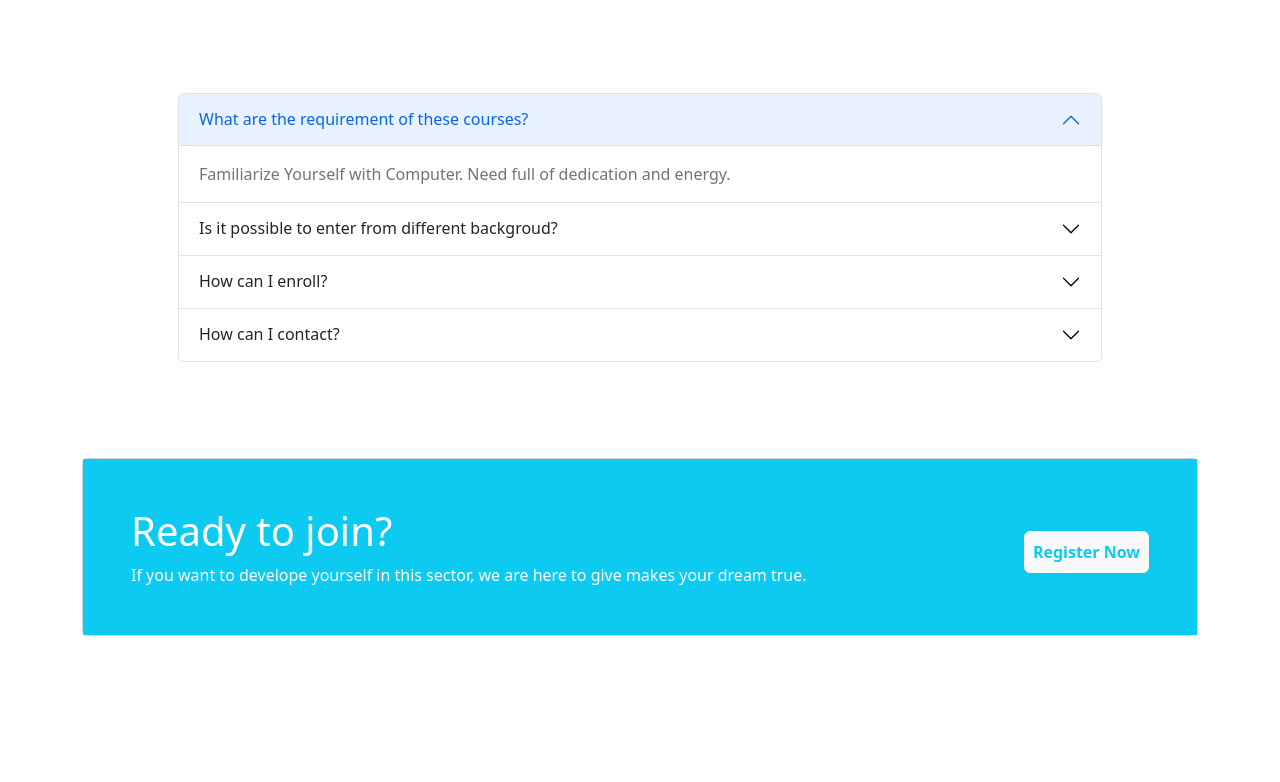
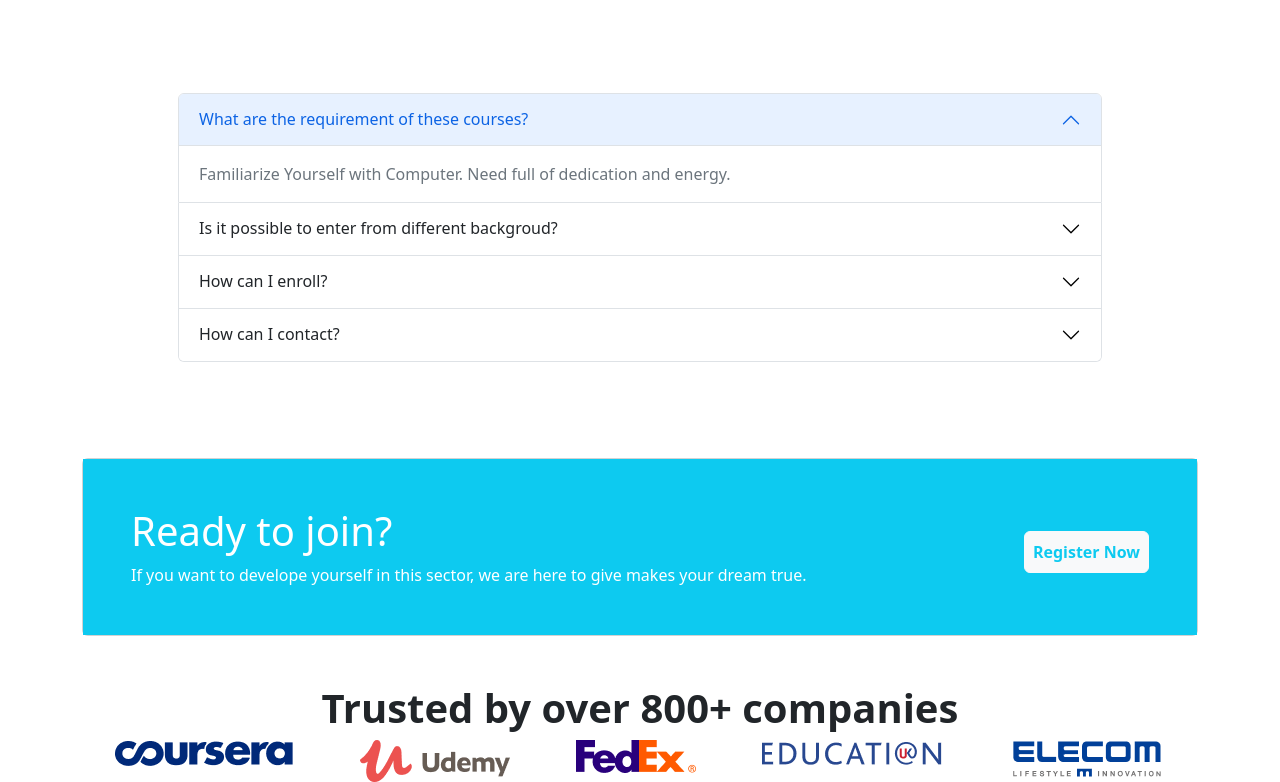
Before and after one commit to shahriar0015/assignment3-skTech, a plain HTML site: page index.html in a window 1280 px wide. Shown: the part 2630-3412 px from the top of the page. Before the commit the page ends 3266 px from the top, so only its background shows below. Drawn offline with nearby package versions, Linux system fonts and the light colour scheme.

Commit message:
companies

```diff
--- a/index.html
+++ b/index.html
@@ -369,6 +369,23 @@
     </section>
     <!-- joining end -->
 
+    <!-- trusted companies start -->
+    <section class="container mt-5 d-none d-lg-block">
+        <div class="text-center">
+            <h1 class="fw-semibold">Trusted by over 800+ companies</h1>
+        </div>
+        <div class="d-flex flex-row justify-content-around">
+            <div><img src="images/company/company-1.png" alt=""></div>
+            <div><img src="images/company/company-2.png" alt=""></div>
+            <div><img src="images/company/company-3.png" alt=""></div>
+            <div><img src="images/company/company-4.png" alt=""></div>
+            <div><img src="images/company/company-5.png" alt=""></div>
+
+        </div>
+
+    </section>
+    <!-- companies end-->
+
 
 
 
```
